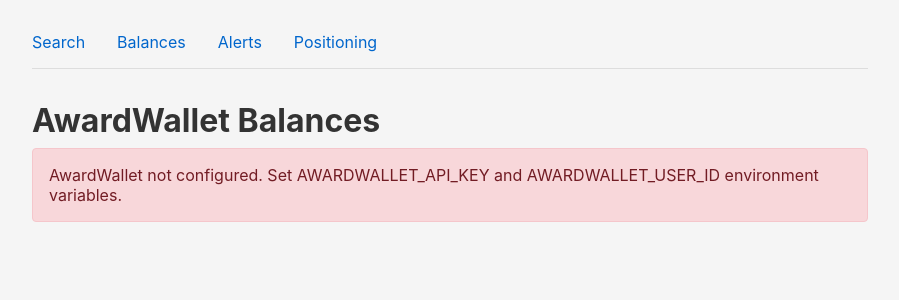
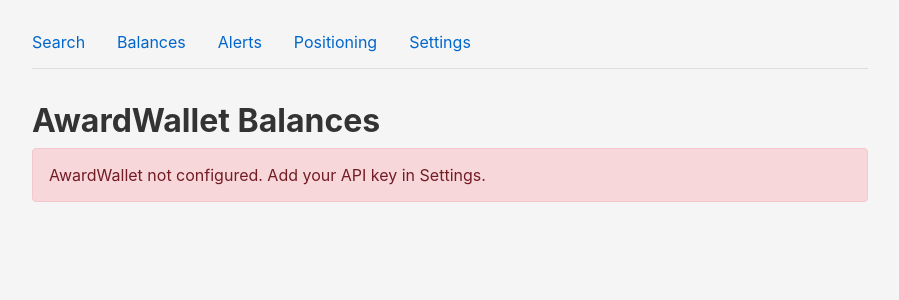
Before and after one commit to frindle/award-search, a FastAPI app: page /balances in a window 1280 px wide. Shown: the top 300 px of the page, without its empty margins (190-1089 px from the left). Run offline with FastAPI, Linux system fonts and the light colour scheme; parts of the project's set-up code (start-up, migrations or seed data) failed here and were passed over.

Commit message:
Add settings page, macvlan network, unified credential loading
- Settings page at /settings for API key management
- API keys saved to credentials/settings.json
- Env vars still take precedence if set
- google_flights.py now uses load_settings() for consistency
- Macvlan network: 10.0.0.0/20, gateway 10.0.0.1
- Updated nav in all templates with Settings link
- Fixed seats_aero_key variable name bug in home route
- Cleaned up unused imports

```diff
--- a/src/google_flights.py
+++ b/src/google_flights.py
@@ -5,36 +5,11 @@ from pathlib import Path
 from typing import List, Optional, Dict, Any
 
 import requests
-import yaml
 from loguru import logger
 
-SERPTAPI_CREDS_PATHS = [
-    Path("credentials/serpapi.yml"),
-    Path("credentials/serpapi.yaml"),
-    Path.home() / ".config" / "award-search" / "serpapi.yml",
-]
+from .settings import load_settings
 
 SERPA_API_BASE = "https://serpapi.com"
-
-
-def _find_credentials_file() -> Optional[Path]:
-    for path in SERPTAPI_CREDS_PATHS:
-        if path.exists():
-            return path
-    return None
-
-
-def load_serpapi_credentials() -> Optional[Dict[str, str]]:
-    if os.environ.get("SERPAPI_API_KEY"):
-        return {"api_key": os.environ["SERPAPI_API_KEY"]}
-
-    creds_file = _find_credentials_file()
-    if creds_file:
-        with open(creds_file) as f:
-            data = yaml.safe_load(f)
-        return {"api_key": data.get("api_key")}
-
-    return None
 
 
 CABIN_MAP = {
@@ -85,13 +60,13 @@ def _stops_from_segments(segments: int) -> int:
 
 class SerpApiClient:
     def __init__(self, api_key: Optional[str] = None):
-        creds = load_serpapi_credentials() if not api_key else None
-        self.api_key = api_key or (creds.get("api_key") if creds else None)
+        creds = load_settings() if not api_key else None
+        self.api_key = api_key or (creds.get("serpapi_api_key") if creds else None)
 
         if not self.api_key:
             raise ValueError(
                 "SerpAPI key not found. "
-                "Set SERPAPI_API_KEY env var or create credentials/serpapi.yml"
+                "Set SERPAPI_API_KEY env var or add in Settings page."
             )
 
     def search_flights(
--- /dev/null
+++ b/src/settings.py
@@ -0,0 +1,62 @@
+import json
+import os
+from pathlib import Path
+from typing import Dict, Optional
+
+CREDENTIALS_DIR = Path("credentials")
+CREDENTIALS_DIR.mkdir(exist_ok=True)
+
+SETTINGS_FILE = CREDENTIALS_DIR / "settings.json"
+
+DEFAULT_SETTINGS = {
+    "seats_aero_api_key": "",
+    "awardwallet_api_key": "",
+    "awardwallet_user_id": "",
+    "serpapi_api_key": "",
+    "pushover_app_token": "",
+    "pushover_user_key": "",
+}
+
+ENV_VAR_MAP = {
+    "seats_aero_api_key": "SEATS_AERO_API_KEY",
+    "awardwallet_api_key": "AWARDWALLET_API_KEY",
+    "awardwallet_user_id": "AWARDWALLET_USER_ID",
+    "serpapi_api_key": "SERPAPI_API_KEY",
+    "pushover_app_token": "PUSHOVER_APP_TOKEN",
+    "pushover_user_key": "PUSHOVER_USER_KEY",
+}
+
+
+def load_settings() -> Dict:
+    settings = DEFAULT_SETTINGS.copy()
+
+    for key in settings:
+        env_key = ENV_VAR_MAP.get(key, key.upper())
+        if os.environ.get(env_key):
+            settings[key] = os.environ[env_key]
+
+    if SETTINGS_FILE.exists():
+        try:
+            with open(SETTINGS_FILE) as f:
+                file_settings = json.load(f)
+            for key in settings:
+                if file_settings.get(key):
+                    settings[key] = file_settings[key]
+        except Exception:
+            pass
+
+    return settings
+
+
+def save_settings(settings: Dict) -> None:
+    save_data = {k: v for k, v in settings.items() if v}
+    with open(SETTINGS_FILE, "w") as f:
+        json.dump(save_data, f, indent=2)
+
+
+def get_setting(key: str) -> str:
+    return load_settings().get(key, "")
+
+
+def is_configured(key: str) -> bool:
+    return bool(get_setting(key))
--- a/src/webui/app.py
+++ b/src/webui/app.py
@@ -20,7 +20,8 @@ from ..search.programs.base import load_programs_config
 from ..awardwallet import AwardWalletClient
 from ..seats_aero import SeatsAeroClient, SeatsAeroAvailability
 from ..pushover import PushoverClient, send_award_notification
-from ..google_flights import search_positioning_multi, SerpApiClient, load_serpapi_credentials
+from ..google_flights import search_positioning_multi, SerpApiClient
+from ..settings import load_settings, save_settings
 
 
 search_results: Dict[str, Any] = {}
@@ -67,22 +68,15 @@ def get_programs():
 @app.get("/", response_class=HTMLResponse)
 async def home(request: Request):
     programs = get_programs()
+    settings = load_settings()
 
-    awardwallet_user = os.environ.get("AWARDWALLET_USER_ID", "")
-    if not awardwallet_user:
-        try:
-            creds = AwardWalletClient._load_cred()
-            awardwallet_user = creds.get("user_id", "") if creds else ""
-        except Exception:
-            awardwallet_user = ""
-
-    seats_aero_key = "configured" if os.environ.get("SEATS_AERO_API_KEY") or _has_seats_aero_creds() else "not_configured"
+    seats_aero_status = "configured" if settings.get("seats_aero_api_key") else "not_configured"
 
     return templates.TemplateResponse("index.html", {
         "request": request,
         "programs": programs,
-        "awardwallet_user": awardwallet_user,
-        "seats_aero_status": seats_aero_key,
+        "awardwallet_user": settings.get("awardwallet_user_id", ""),
+        "seats_aero_status": seats_aero_status,
     })
 
 
@@ -107,11 +101,9 @@ async def search(
 
     if show_balances:
         try:
-            api_key = os.environ.get("AWARDWALLET_API_KEY")
-            if not api_key:
-                creds = AwardWalletClient._load_cred()
-                api_key = creds.get("api_key") if creds else None
-            effective_user = user_id or os.environ.get("AWARDWALLET_USER_ID")
+            settings = load_settings()
+            api_key = settings.get("awardwallet_api_key")
+            effective_user = user_id or settings.get("awardwallet_user_id")
             if api_key and effective_user:
                 client = AwardWalletClient(api_key, effective_user)
                 balances_summary = client.get_balances()
@@ -189,7 +181,8 @@ async def get_results(search_id: str, request: Request):
 
 @app.get("/positioning", response_class=HTMLResponse)
 async def positioning_page(request: Request):
-    serpapi_configured = bool(os.environ.get("SERPAPI_API_KEY") or load_serpapi_credentials())
+    settings = load_settings()
+    serpapi_configured = bool(settings.get("serpapi_api_key"))
 
     return templates.TemplateResponse("positioning.html", {
         "request": request,
@@ -209,7 +202,8 @@ async def positioning_search(
     departure = date.fromisoformat(departure_date)
     nearby = [a.strip().upper() for a in nearby_airports.split(",") if a.strip()] if nearby_airports else None
 
-    serpapi_configured = bool(os.environ.get("SERPAPI_API_KEY") or load_serpapi_credentials())
+    settings = load_settings()
+    serpapi_configured = bool(settings.get("serpapi_api_key"))
 
     if not serpapi_configured:
         return templates.TemplateResponse("positioning.html", {
@@ -257,21 +251,16 @@ async def positioning_search(
 
 @app.get("/balances", response_class=HTMLResponse)
 async def get_balances(request: Request, user_id: Optional[str] = None):
-    api_key = os.environ.get("AWARDWALLET_API_KEY")
-    if not api_key:
-        try:
-            creds = AwardWalletClient._load_cred()
-            api_key = creds.get("api_key") if creds else None
-        except Exception:
-            api_key = None
+    settings = load_settings()
 
-    effective_user = user_id or os.environ.get("AWARDWALLET_USER_ID")
+    api_key = settings.get("awardwallet_api_key")
+    effective_user = user_id or settings.get("awardwallet_user_id")
 
     if not api_key or not effective_user:
         return templates.TemplateResponse("balances.html", {
             "request": request,
-            "error": "AwardWallet not configured. Set AWARDWALLET_API_KEY and AWARDWALLET_USER_ID environment variables.",
-            "user_id": None,
+            "error": "AwardWallet not configured. Add your API key in Settings.",
+            "user_id": effective_user,
             "balances": None,
         })
 
@@ -292,6 +281,43 @@ async def get_balances(request: Request, user_id: Optional[str] = None):
         "balances": summary,
         "error": None,
     })
+
+
+@app.get("/settings", response_class=HTMLResponse)
+async def get_settings_page(request: Request):
+    settings = load_settings()
+    configured = {
+        "seats_aero": bool(settings.get("seats_aero_api_key")),
+        "awardwallet": bool(settings.get("awardwallet_api_key") and settings.get("awardwallet_user_id")),
+        "serpapi": bool(settings.get("serpapi_api_key")),
+        "pushover": bool(settings.get("pushover_app_token") and settings.get("pushover_user_key")),
+    }
+    return templates.TemplateResponse("settings.html", {
+        "request": request,
+        "settings": settings,
+        "configured": configured,
+    })
+
+
+@app.post("/settings/save")
+async def save_settings_form(
+    request: Request,
+    seats_aero_api_key: str = Form(""),
+    awardwallet_api_key: str = Form(""),
+    awardwallet_user_id: str = Form(""),
+    serpapi_api_key: str = Form(""),
+    pushover_app_token: str = Form(""),
+    pushover_user_key: str = Form(""),
+):
+    save_settings({
+        "seats_aero_api_key": seats_aero_api_key,
+        "awardwallet_api_key": awardwallet_api_key,
+        "awardwallet_user_id": awardwallet_user_id,
+        "serpapi_api_key": serpapi_api_key,
+        "pushover_app_token": pushover_app_token,
+        "pushover_user_key": pushover_user_key,
+    })
+    return RedirectResponse(url="/settings?saved=1", status_code=303)
 
 
 @app.get("/alerts", response_class=HTMLResponse)
--- a/src/webui/templates/alert_result.html
+++ b/src/webui/templates/alert_result.html
@@ -29,8 +29,10 @@
     <div class="container">
         <nav class="nav">
             <a href="/">Search</a>
-            <a href="/alerts">Back to Alerts</a>
+            <a href="/balances">Balances</a>
+            <a href="/alerts">Alerts</a>
             <a href="/positioning">Positioning</a>
+            <a href="/settings">Settings</a>
         </nav>
 
         <h1>Alert Check Results</h1>
--- a/src/webui/templates/alerts.html
+++ b/src/webui/templates/alerts.html
@@ -38,6 +38,7 @@
             <a href="/balances">Balances</a>
             <a href="/alerts">Alerts</a>
             <a href="/positioning">Positioning</a>
+            <a href="/settings">Settings</a>
         </nav>
 
         <h1>Award Alerts</h1>
--- a/src/webui/templates/balances.html
+++ b/src/webui/templates/balances.html
@@ -31,6 +31,7 @@
             <a href="/balances">Balances</a>
             <a href="/alerts">Alerts</a>
             <a href="/positioning">Positioning</a>
+            <a href="/settings">Settings</a>
         </nav>
 
         <h1>AwardWallet Balances</h1>
--- a/src/webui/templates/positioning.html
+++ b/src/webui/templates/positioning.html
@@ -33,6 +33,7 @@
             <a href="/balances">Balances</a>
             <a href="/alerts">Alerts</a>
             <a href="/positioning">Positioning Flights</a>
+            <a href="/settings">Settings</a>
         </nav>
 
         <h1>Positioning Flights</h1>
--- a/src/webui/templates/positioning_results.html
+++ b/src/webui/templates/positioning_results.html
@@ -38,7 +38,10 @@
     <div class="container">
         <nav class="nav">
             <a href="/">Search</a>
-            <a href="/positioning">New Positioning Search</a>
+            <a href="/balances">Balances</a>
+            <a href="/alerts">Alerts</a>
+            <a href="/positioning">Positioning Flights</a>
+            <a href="/settings">Settings</a>
         </nav>
 
         <h1>Positioning Flight Results</h1>
--- a/src/webui/templates/results.html
+++ b/src/webui/templates/results.html
@@ -45,6 +45,7 @@
             <a href="/balances">Balances</a>
             <a href="/alerts">Alerts</a>
             <a href="/positioning">Positioning</a>
+            <a href="/settings">Settings</a>
         </nav>
 
         <h1>Search Results</h1>
```
Also changed, not shown: docker-compose.yml (+13 -5 lines), src/webui/templates/settings.html (added, +147 -0 lines).
